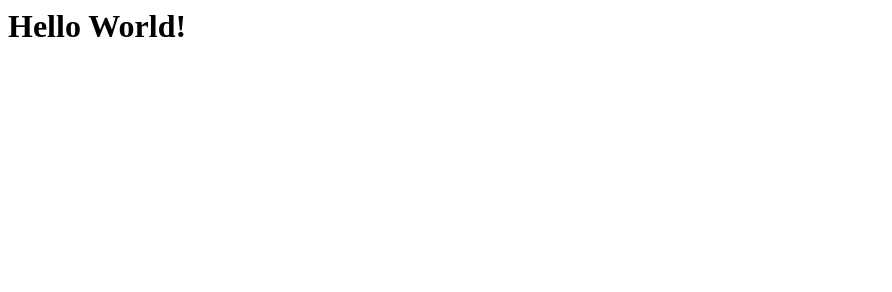
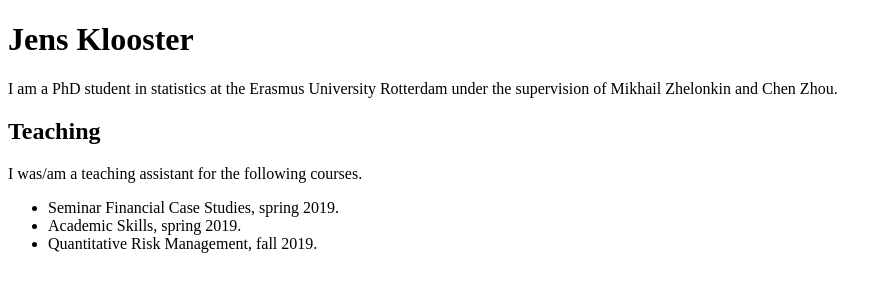
Before and after one commit to Jens-Klooster/jens-klooster.github.io, a plain HTML site: page index.html in a window 1280 px wide. Shown: the whole page, without its empty margins (0-892 px from the left). Drawn offline with Linux system fonts and the light colour scheme.

Commit message:
Update index.html

```diff
--- a/index.html
+++ b/index.html
@@ -1,12 +1,20 @@
-<html>
-
-<head>
-<title> Jens' first website </title>
-</head>
+<!DOCTYPE html>
+<html lang="en">
+    <head>
+        <title>Jens Klooster</title>
+        <link rel="stylesheet" type="text/css" href="./style.css">
+    </head>
+    <body>
+        <h1>Jens Klooster</h1>
+        <p> I am a PhD student in statistics at the Erasmus University Rotterdam under the supervision of Mikhail Zhelonkin and Chen Zhou. </p>
 
 
-<body>
-<h1> Hello World! </a> </h1>
-</body>
-
+        <h2>Teaching</h2>
+        I was/am a teaching assistant for the following courses.
+        <ul>
+            <li> Seminar Financial Case Studies, spring 2019.</li>
+            <li>Academic Skills, spring 2019.</li>
+            <li>Quantitative Risk Management, fall 2019.</li>
+        </ul>
+    </body>
 </html>
```
